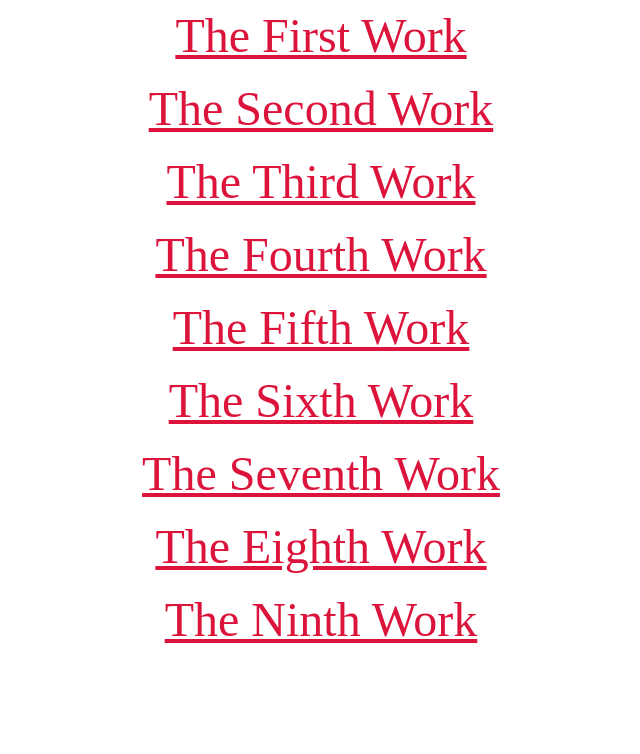
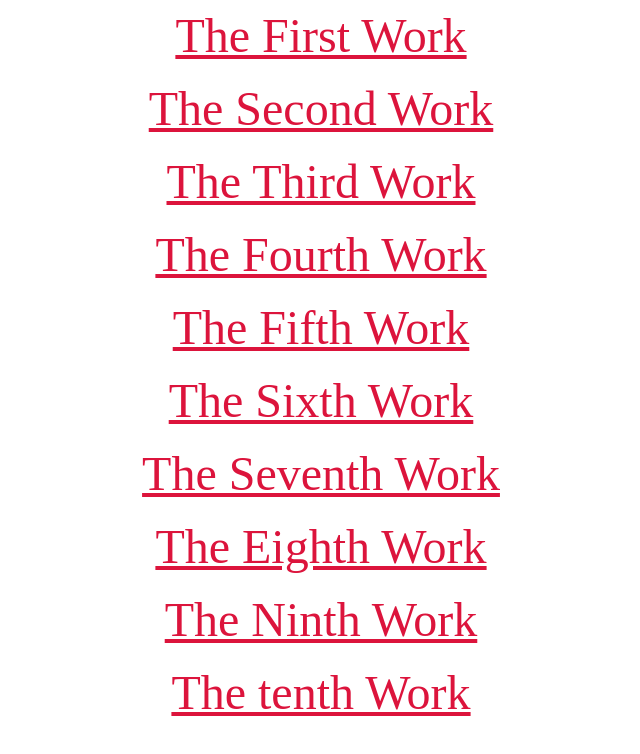
Before and after one commit to CharlieHsiang/CharlieHsiang.github.io, a plain HTML site: page web_work_list/index.html in a window 1280 px wide. Shown: the whole page, without its empty margins (319-959 px from the left). Drawn offline with Linux system fonts and the light colour scheme.

Commit message:
Update index.html

```diff
--- a/web_work_list/index.html
+++ b/web_work_list/index.html
@@ -21,5 +21,7 @@
 		<font size="7" face="copperplate gothic light" ><div align="center"><a  href="https://charliehsiang.github.io/the_eighth_work/" style="color: crimson;">The Eighth Work</a></font></div>
 		<br>
 		<font size="7" face="copperplate gothic light" ><div align="center"><a  href="https://charliehsiang.github.io/index.html" style="color: crimson;">The Ninth Work</a></font></div>
+		<br>
+		<font size="7" face="copperplate gothic light" ><div align="center"><a  href="https://charliehsiang.github.io/the_tenth_work/index.html" style="color: crimson;">The tenth Work</a></font></div>
 	</body>
 </html>
```
